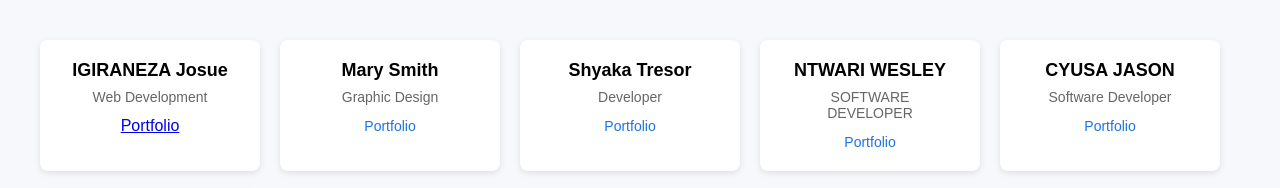
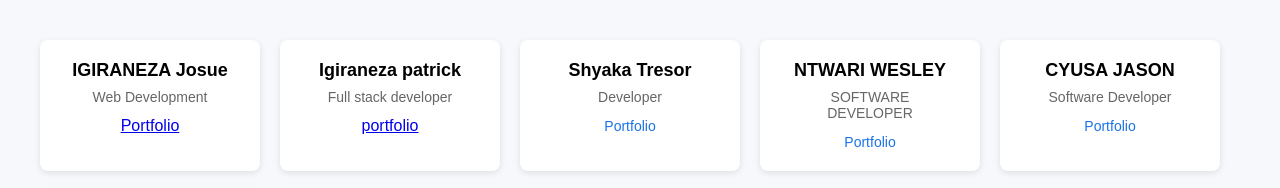
Before and after one commit to Gedeonir/l3soda_portifolios, a plain HTML site: page index.html in a window 1280 px wide. Shown: the top 188 px of the page. Drawn offline with Linux system fonts and the light colour scheme.

Commit message:
patrick igiraneza

```diff
--- a/index.html
+++ b/index.html
@@ -71,10 +71,12 @@
       <a href="portfolio/portfolio.html" class="portfoli">Portfolio</a>
     </div>
 
-    <div class="card">
-      <h3>Mary Smith</h3>
-      <p>Graphic Design</p>
-      <a href="#" class="portfolio-link">Portfolio</a>
+    <div class="cards">
+      <div class="card">
+        <h3>Igiraneza patrick</h3>
+        <p>Full stack developer</p>
+        <a href="patrick Igiraneza/index.html">portfolio</a>
+      </div>
     </div>
 
     <div class="card">
```
